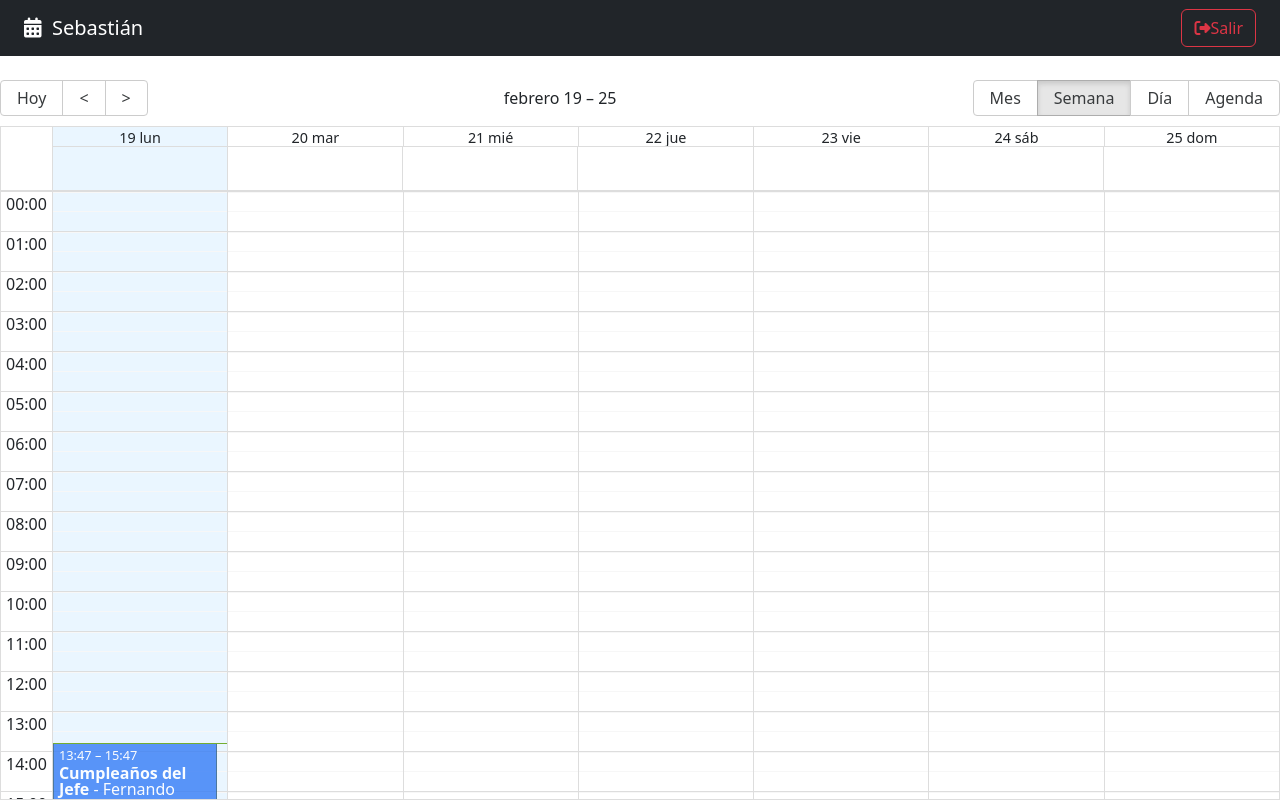
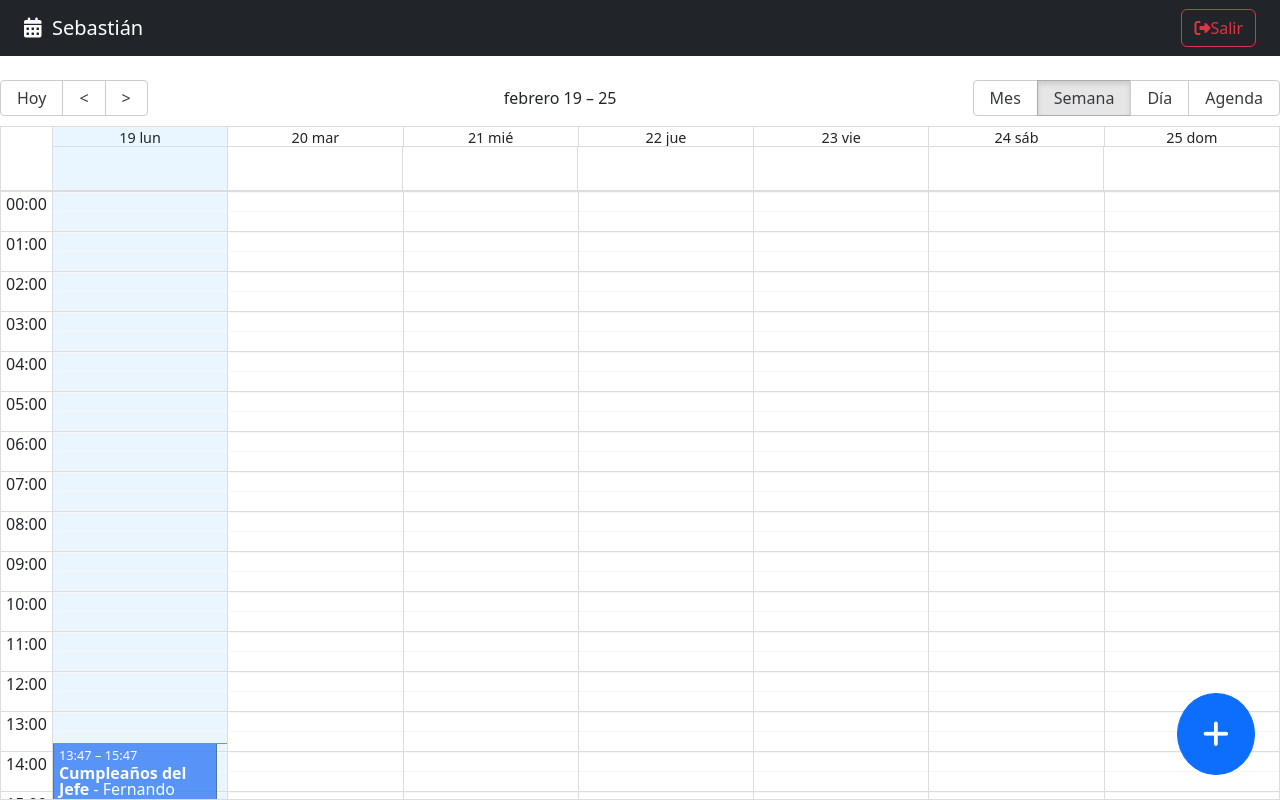
Before and after one commit to sebassg7/CalendarApp, a React (Vite) app: page / in a window 1280 px wide. Built offline with nearby package versions, Linux system fonts and the light colour scheme.

Commit message:
Preparar la creación de un evento

```diff
--- /dev/null
+++ b/src/calendar/components/FabNewAdd.jsx
@@ -0,0 +1,35 @@
+import { addHours } from 'date-fns';
+import { useCalendarStore, useUiStore } from '../../hooks';
+
+const activeNoteBody = {
+
+    title: '',
+    notes: '',
+    start: new Date(),
+    end: addHours( new Date(), 2 ),
+    bgColor: 'fafafa',
+    user:{
+        _id: '123',
+        name: 'Fernando',
+    }
+};
+
+export const FabNewAdd = () => {
+
+    const { openDateModal } = useUiStore();
+    const { setActiveEvent } = useCalendarStore();
+
+    const handleClickNew = () => {
+        setActiveEvent( activeNoteBody );
+        openDateModal();
+    };
+
+  return (
+    <button
+        className='btn btn-primary fab'
+        onClick={ handleClickNew }>
+            <i
+                className='fas fa-plus'></i>
+    </button>
+  )
+};
--- a/src/calendar/index.js
+++ b/src/calendar/index.js
@@ -1,4 +1,5 @@
 export * from './components/CalendarEvent';
 export * from './components/CalendarModal';
+export * from './components/FabNewAdd';
 export * from './components/Navbar';
 export * from './pages/CalendarPage';
--- a/src/calendar/pages/CalendarPage.jsx
+++ b/src/calendar/pages/CalendarPage.jsx
@@ -1,11 +1,12 @@
 import { Calendar  } from 'react-big-calendar';
 import 'react-big-calendar/lib/css/react-big-calendar.css';
 
-import { CalendarEvent, CalendarModal, Navbar } from '../';
+import { CalendarEvent, CalendarModal, FabNewAdd, Navbar } from '../';
 import { localizer, getMessages } from "../../helpers";
 import { useState } from 'react';
 
 import { useCalendarStore, useUiStore } from '../../hooks';
+
 
 export const CalendarPage = () => {
 
@@ -66,6 +67,7 @@
       />
 
       <CalendarModal/>
+      <FabNewAdd/>
     </>
   )
 };
--- a/src/styles.css
+++ b/src/styles.css
@@ -38,3 +38,14 @@
   outline: none;
   padding: 10px;
 }
+
+/* FABS */
+
+.fab{
+  border-radius: 100%;
+  bottom: 25px;
+  font-size: 30px;
+  padding: 25px;
+  position: fixed;
+  right: 25px;
+}
```
